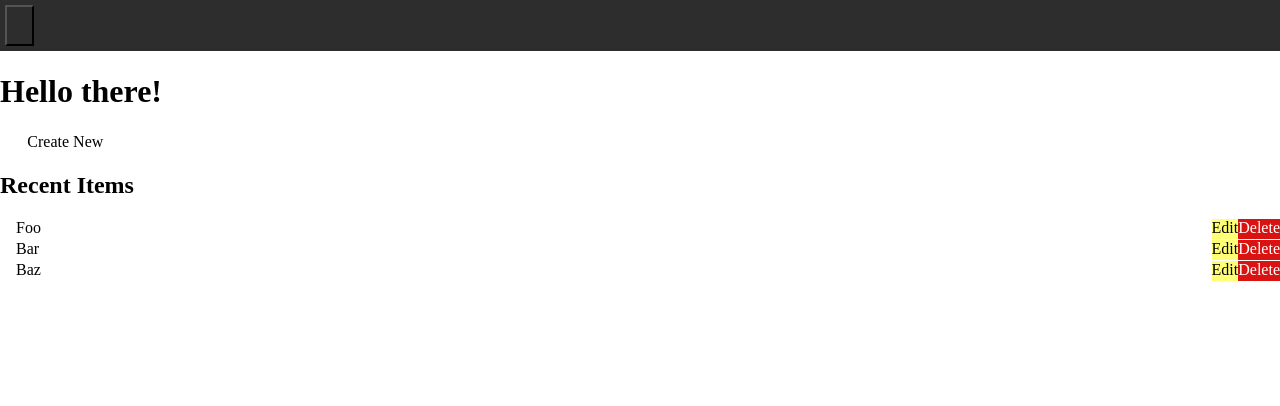
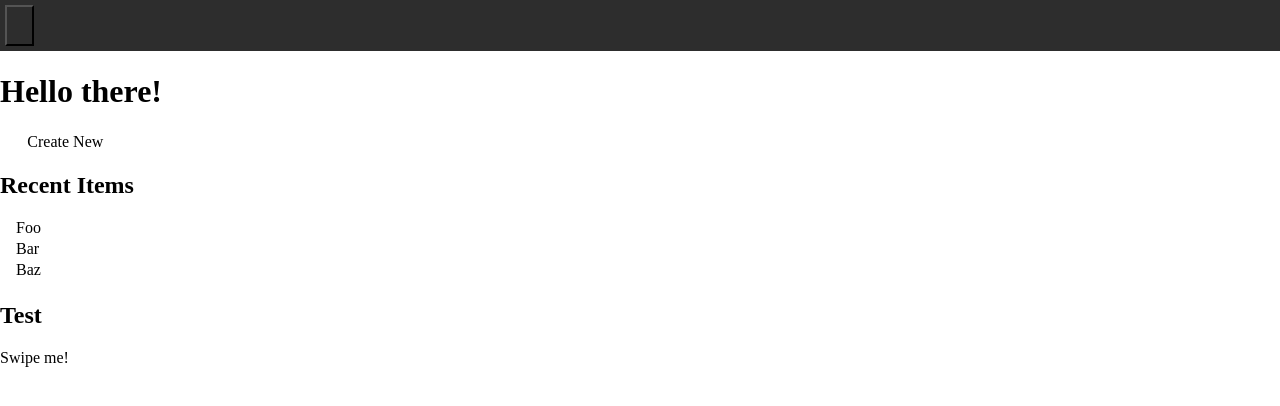
Before and after one commit to dgrundel/scribble, a Svelte app: page / in a window 1280 px wide. Shown: the top 406 px of the page. Built offline with nearby package versions, Linux system fonts and the light colour scheme; some icons are missing; the HTML template or start-up script is replaced by a standard one.

Commit message:
basic swiping gesture

```diff
--- a/src/Home.svelte
+++ b/src/Home.svelte
@@ -5,6 +5,7 @@
     import Plus from "tabler-icons-svelte/icons/Plus.svelte";
     import { goToPage } from "./router";
 import NoteListItem from "./NoteListItem.svelte";
+import SwipeContainer from "./SwipeContainer.svelte";
 
     export let openMenu: () => void;
 </script>
@@ -17,15 +18,21 @@ import NoteListItem from "./NoteListItem.svelte";
         </ListItem>
 
         <h2 class="pad">Recent Items</h2>
-        <NoteListItem icon={FileText} onClick={() => goToPage('editor')}>
+        <NoteListItem icon={FileText} onClick={() => goToPage('editor', { content: 'foo' })}>
             Foo
         </NoteListItem>
-        <NoteListItem icon={FileText} onClick={() => goToPage('editor')}>
+        <NoteListItem icon={FileText} onClick={() => goToPage('editor', { content: 'bar' })}>
             Bar
         </NoteListItem>
-        <NoteListItem icon={FileText} onClick={() => goToPage('editor')}>
+        <NoteListItem icon={FileText} onClick={() => goToPage('editor', { content: 'baz' })}>
             Baz
         </NoteListItem>
+
+        <h2 class="pad">Test</h2>
+
+        <SwipeContainer onLeft={() => console.log('left!')} onRight={() => console.log('right!')}>
+            Swipe me!
+        </SwipeContainer>
     </svelte:fragment>
 </Layout>
 
--- a/src/ListItem.svelte
+++ b/src/ListItem.svelte
@@ -1,8 +1,6 @@
 <script lang="ts">
-import type { SvelteComponent } from "svelte";
-import Icon from "./Icon.svelte";
-
-
+    import type { SvelteComponent } from "svelte";
+    import Icon from "./Icon.svelte";
     export let icon: (typeof SvelteComponent) | undefined = undefined;
     export let badge: string = '';
     export let onClick: (() => void) | undefined = undefined;
--- a/src/NoteListItem.svelte
+++ b/src/NoteListItem.svelte
@@ -2,27 +2,37 @@
     import type { SvelteComponent } from "svelte";
     import Icon from "./Icon.svelte";
     import FileText from "tabler-icons-svelte/icons/FileText.svelte";
+    import SwipeContainer from "./SwipeContainer.svelte";
+
     export let icon: (typeof SvelteComponent) | undefined = FileText;
     export let onClick: (() => void) | undefined = undefined;
+
+    let showActions = false;
+
+    const onLeftSwipe = () => showActions = true;
+    const onRightSwipe = () => showActions = false;
 </script>
 
-<div class="note-list-item" on:click={onClick}>
+<div class="note-list-item">
     <div
-        class={`pad ${onClick ? 'clickable' : ''}`}
+        class={`${onClick ? 'clickable' : ''}`}
         on:click={onClick}
         style="flex-grow: 1"
     >
+        <SwipeContainer onLeft={onLeftSwipe} onRight={onRightSwipe}>
+            <div class="pad">
                 <span class="note-list-item-icon">
                     <Icon {icon}/>
                 </span>
                 <slot/>
             </div>
-    <div class="pad yellow">
-        Edit
+        </SwipeContainer>
     </div>
+    {#if showActions}
         <div class="pad red">
             Delete
         </div>
+    {/if}
 </div>
 
 <style>
@@ -50,10 +60,10 @@
     .pad {
         padding: var(--padding);
     }
-    .yellow {
+    /* .yellow {
         background-color: #ffff75;
         color: #000;
-    }
+    } */
     .red {
         background-color: #d91212;
         color: #fff;
--- /dev/null
+++ b/src/SwipeContainer.svelte
@@ -0,0 +1,25 @@
+<script lang="ts">
+    type Handler = ((distance: number) => void) | undefined;
+
+    export let onLeft: Handler = undefined;
+    export let onRight: Handler = undefined;
+    export let threshold = 150;
+
+    let startX, endX;
+
+    const touchstart = (e: TouchEvent) => {
+        startX = e.changedTouches[0].screenX;
+    };
+    const touchend = (e: TouchEvent) => {
+        endX = e.changedTouches[0].screenX;
+        const distance = Math.abs(endX - startX);
+
+        if (distance > threshold) {
+            endX < startX ? onLeft(distance) : onRight(distance);
+        }
+    };
+</script>
+
+<div on:touchstart={touchstart} on:touchend={touchend}>
+    <slot/>
+</div>
```
Lines whose indentation alone changed are shown as unchanged.
